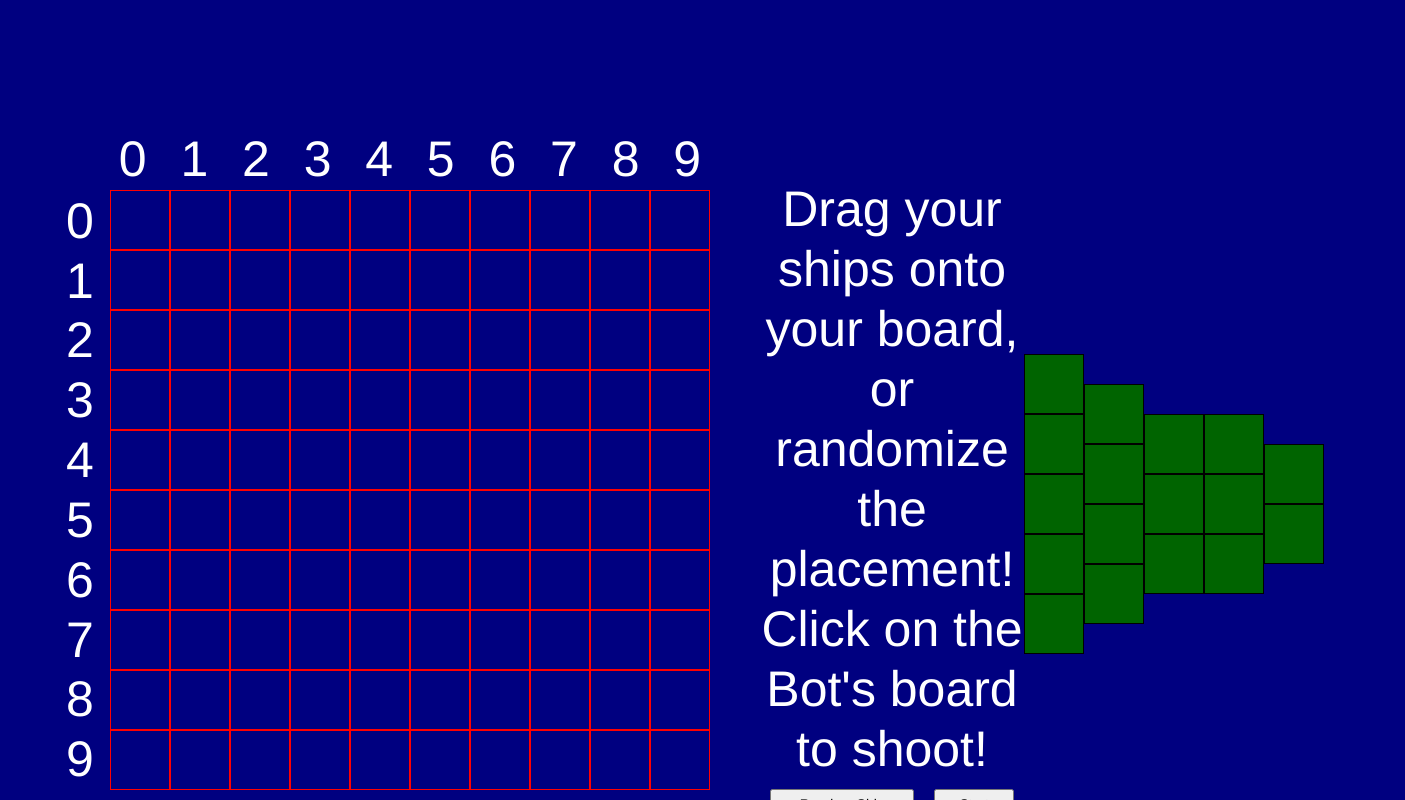
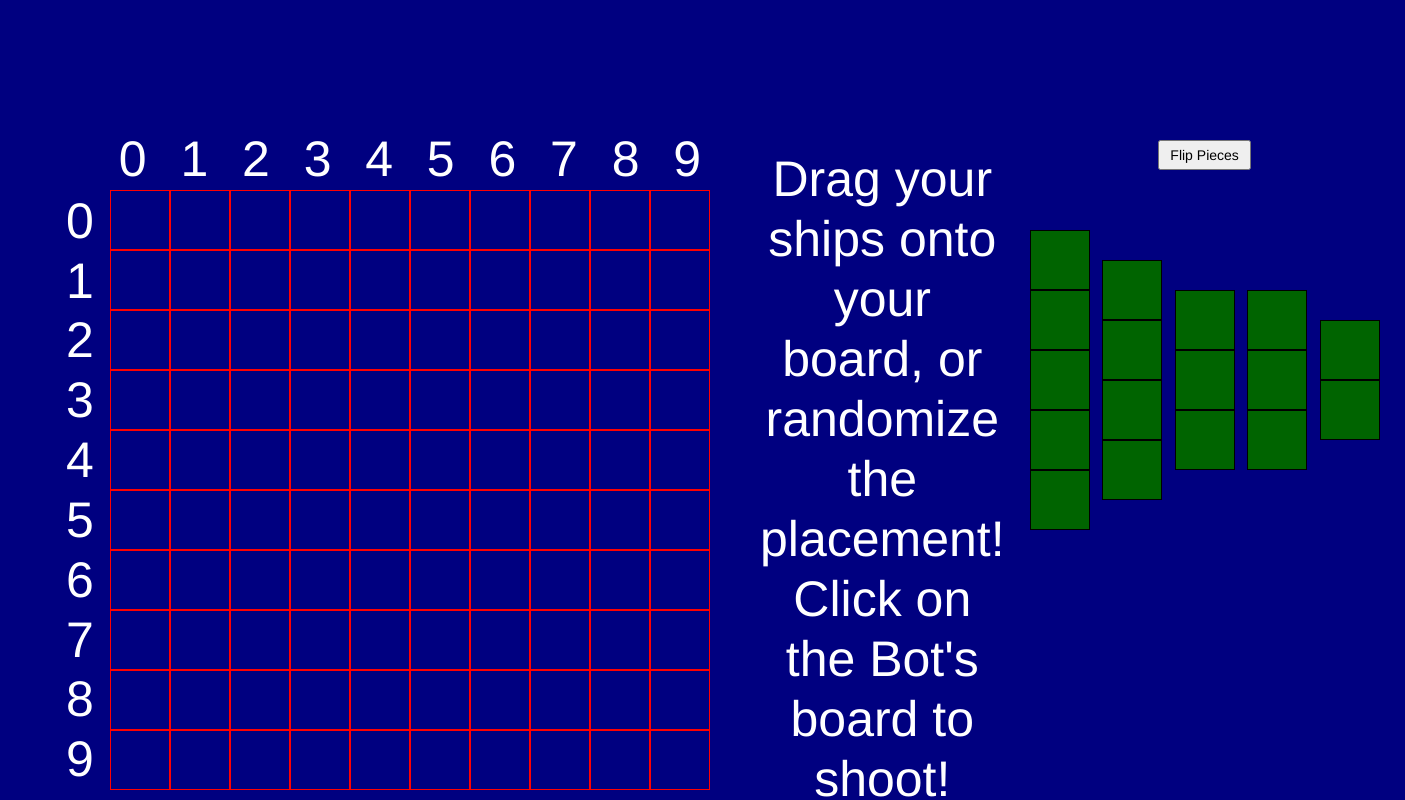
Before and after one commit to MMathew93/Battle-Ship, a Vue app in the folder battle-ship/: page / in a window 1280 px wide. Shown: the part 300-1100 px from the top of the page, 1405 px wide, since content can reach past the window. Built offline with nearby package versions, Linux system fonts and the light colour scheme.

Commit message:
set up pieces to be able to be dragged and flipped. Last items are when randomized board pieces go to random locations for visualization, and actual drag and drop to place boats

```diff
--- a/battle-ship/src/components/GameBoard.vue
+++ b/battle-ship/src/components/GameBoard.vue
@@ -27,33 +27,36 @@
         </div>
         <button class="reset" v-if="seen" @click="restartGame"> Restart</button>
       </div>
-      <div class="shipBox" v-if="hide">
-        <div class="boatPiece">
+      <div>
+        <button class="gameSetup" v-if="hide" @click="flipPieces"> Flip Pieces </button>
+        <div class="shipBox" v-if="hide" v-bind:class="{ 'boxFlip': flipped }">
+          <div class="boatPiece" draggable="true" v-bind:class="{ 'flipped': flipped }">
             <div class="cell"></div>
             <div class="cell"></div>
             <div class="cell"></div>
             <div class="cell"></div>
             <div class="cell"></div>
           </div>
-        <div class="boatPiece">
+          <div class="boatPiece" draggable="true" v-bind:class="{ 'flipped': flipped }">
             <div class="cell"></div>
             <div class="cell"></div>
             <div class="cell"></div>
             <div class="cell"></div>
           </div>
-        <div class="boatPiece">
+          <div class="boatPiece" draggable="true" v-bind:class="{ 'flipped': flipped }">
             <div class="cell"></div>
             <div class="cell"></div>
             <div class="cell"></div>
           </div>
-        <div class="boatPiece">
+          <div class="boatPiece" draggable="true" v-bind:class="{ 'flipped': flipped }">
             <div class="cell"></div>
             <div class="cell"></div>
             <div class="cell"></div>
           </div>
-        <div class="boatPiece">
+          <div class="boatPiece" draggable="true" v-bind:class="{ 'flipped': flipped }">
             <div class="cell"></div>
             <div class="cell"></div>
+          </div>
         </div>
       </div>
       <div class="display" v-if="!hide">
@@ -65,8 +68,9 @@
             <div v-for="(row, rowindex) in botBoard" :key="rowindex"> {{ rowindex }} </div>
           </div>
           <div v-for="(row, rowindex) in botBoard" :key="rowindex">
-            <div class="box pc" v-bind:class="{ 'disabled': disabled, 'notDisabled': !disabled }" v-for="(col, colindex) in botBoard" :key="rowindex-colindex"
-              :human-coords="[colindex, rowindex]" @click="takingTurns(colindex, rowindex)"></div>
+            <div class="box pc" v-bind:class="{ 'disabled': disabled }"
+              v-for="(col, colindex) in botBoard" :key="rowindex-colindex" :human-coords="[colindex, rowindex]"
+              @click="takingTurns(colindex, rowindex)"></div>
           </div>
         </div>
         <div class="boardDetails">
@@ -104,6 +108,7 @@
         seen: false,
         hide: true,
         disabled: false,
+        flipped: false,
         gameOver: true
       }
     },
@@ -182,6 +187,7 @@
       startGame() {
         this.hide = false
         this.status = ''
+        this.disabled = false
       },
 
       eraseBoard() {
@@ -202,6 +208,10 @@
         this.botBoard = this.bot.getBoard()
         this.randomBoatsBot()
         this.eraseBoard()
+      },
+
+      flipPieces() {
+        this.flipped = !this.flipped
       }
     },
     mounted() {
@@ -244,8 +254,18 @@
   .shipBox {
     display: flex;
     justify-content: space-between;
-    width: 20%;
+    width: 350px;
+    height: 350px;
     align-items: center;
+    margin: 25px;
+  }
+
+  .boxFlip {
+    flex-direction: column;
+  }
+
+  .flipped {
+    display: flex;
   }
 
   .cell {
@@ -305,10 +325,6 @@
     pointer-events: none;
   }
 
-  .notDisabled {
-    pointer-events: auto;
-  }
-
   .xcoord {
     display: flex;
     flex-direction: column;
```
Lines whose indentation alone changed are shown as unchanged.
